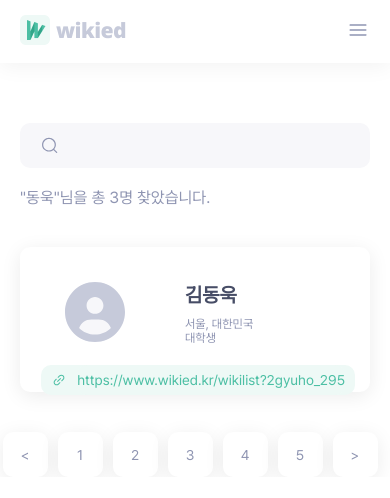
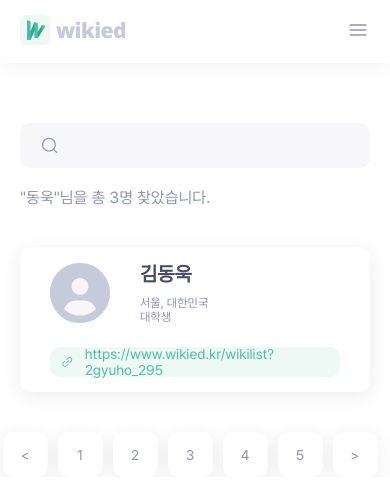
Before and after one commit to leegyuho-programer/Wikied, a Next.js app: page /wikilist in a window 390 px wide. Shown: the top 498 px of the page. Built offline with nearby package versions, Linux system fonts and the light colour scheme.

Commit message:
feat: WikiListPage의 WikiBox 반응형 추가

```diff
--- a/app/(unauth)/_components/WikiListPage.module.css
+++ b/app/(unauth)/_components/WikiListPage.module.css
@@ -23,7 +23,7 @@
   width: 100%;
   max-width: 860px;
   height: 145px;
-  padding: 15px;
+  padding: 15px 30px;
   box-shadow: 0px 4px 20px 0px rgba(0, 0, 0, 0.08);
   display: flex;
   justify-content: space-between;
@@ -36,6 +36,12 @@
 .profile {
   display: flex;
   gap: 30px;
+}
+
+.icon {
+  display: flex;
+  justify-content: center;
+  align-items: center;
 }
 
 .intro {
--- a/app/(unauth)/_components/WikiListPage.tsx
+++ b/app/(unauth)/_components/WikiListPage.tsx
@@ -13,7 +13,7 @@ function WikiListPage() {
       </div>
       <div className={styles.wikiBox}>
         <div className={styles.profile}>
-          <div>
+          <div className={styles.icon}>
             <WikiIcon />
           </div>
           <div className={styles.intro}>
--- a/components/SvgComponents/WikiIcon/WikiIcon.module.css
+++ b/components/SvgComponents/WikiIcon/WikiIcon.module.css
@@ -1,7 +1,3 @@
-.container {
-  margin: 20px 30px;
-}
-
 .icon {
   width: 85px;
   height: 85px;
--- a/components/SvgComponents/WikiIcon/WikiIcon.tsx
+++ b/components/SvgComponents/WikiIcon/WikiIcon.tsx
@@ -2,7 +2,6 @@ import styles from './WikiIcon.module.css';
 
 function WikiIcon() {
   return (
-    <div className={styles.container}>
     <svg className={styles.icon} viewBox="0 0 85 85" fill="none" xmlns="http://www.w3.org/2000/svg">
       <g id="icon">
         <circle id="Ellipse 14" cx="42.5" cy="42.5" r="42.5" fill="#F7F7FA" />
@@ -13,7 +12,6 @@ function WikiIcon() {
         />
       </g>
     </svg>
-    </div>
   );
 }
 
```
Lines whose indentation alone changed are shown as unchanged.
